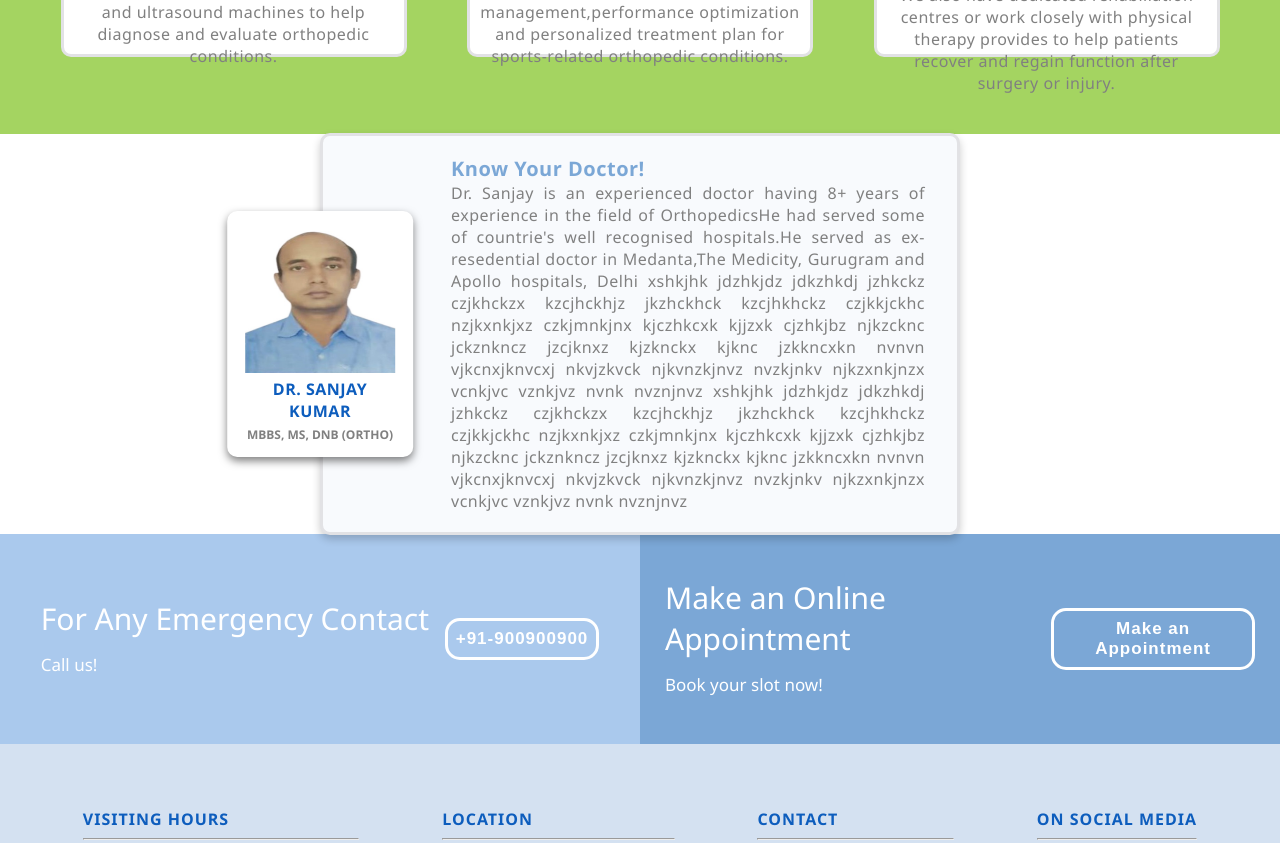
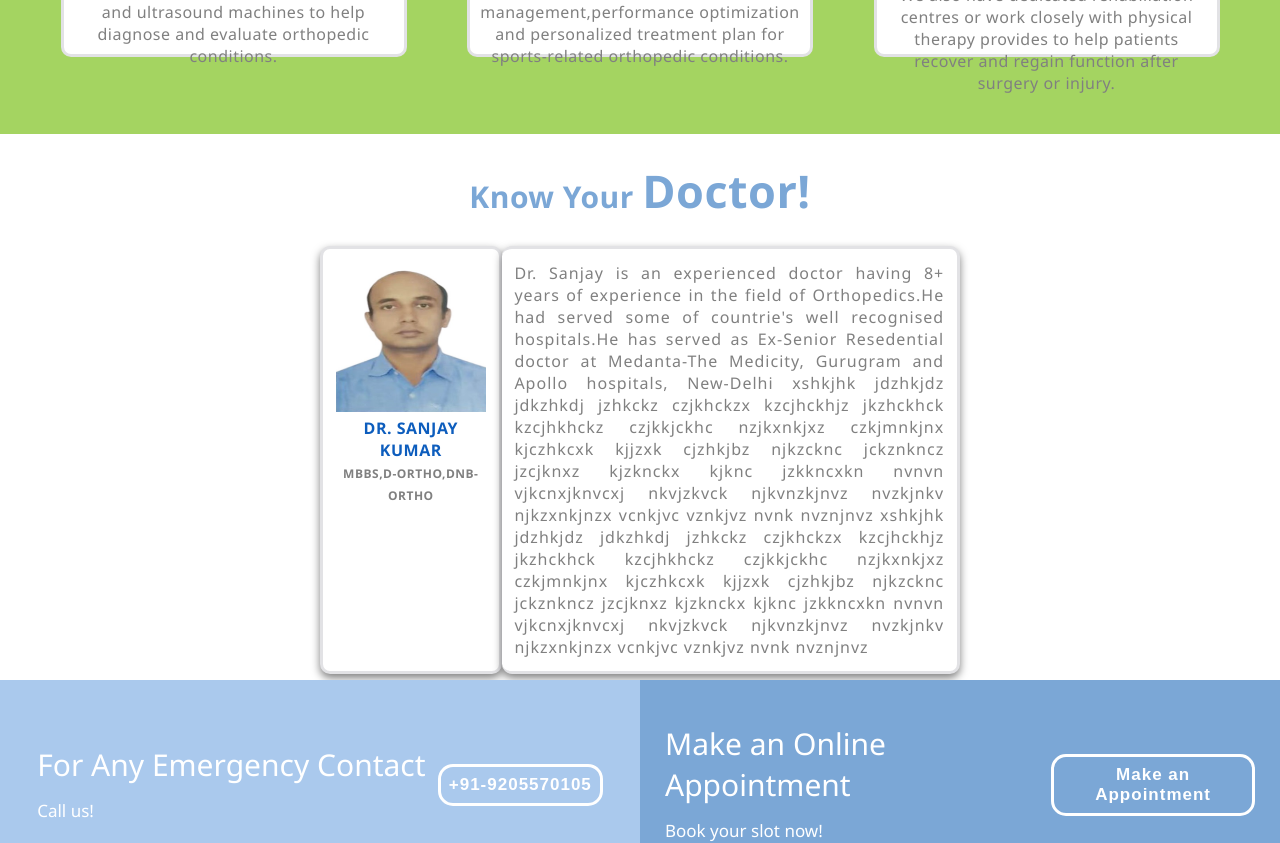
Before and after one commit to saan-saurabh/RP-Clinic, a React (Create React App) app in the folder rp-clinic/: page / in a window 1280 px wide. Shown: the part 1520-2363 px from the top of the page. Built offline with nearby package versions, Linux system fonts and the light colour scheme.

Commit message:
added Modal prototype and binded it with make appointment button click, added another css layout and component for Doctor profile section

```diff
--- a/rp-clinic/src/App.js
+++ b/rp-clinic/src/App.js
@@ -1,3 +1,4 @@
+import React,{ useState } from 'react';
 import logo from './logo.svg';
 import './App.css';
 import Navbar from './Components/Header/Navbar';
@@ -8,19 +9,30 @@ import DoctorProfile from './Components/Cards/DoctorProfile';
 import ServiceComponent from './Components/Cards/ServiceComponent';
 import AppointmentComponent from './Components/Cards/AppointmentComponent';
 import EmergencyContactCard from './Components/Cards/EmergencyContactCard';
+import DoctorProfileCard from './Components/Cards/DoctorProfileCard';
+import Doctor from './Components/Cards/Doctor';
 import Button from '@mui/material/Button';
+import Modal from './Components/Modal/Modal';
+
 
 function App() {
+  const [isOpen,setIsOpen]=useState(false);
+  const handleClose = ()=>{
+    setIsOpen(false);
+  }
+  const handleOpen=()=>{
+    setIsOpen(true);
+  }
   return (
     <div className='main-body'>
-      <Navbar/>
+      <Navbar isOpen={isOpen} onClose={handleClose} onOpen={handleOpen}/>
       <MainCrousel/>
       <BodyDescriptionCardFirst/>
       <ServiceComponent/>
-      <DoctorProfile/>
+      <Doctor/>
       <div className='energency-appointment-panel'>
       <EmergencyContactCard/>
-      <AppointmentComponent/>
+      <AppointmentComponent isOpen={isOpen} onClose={handleClose} onOpen={handleOpen}/>
       </div>
       <Footer/>
     </div>
--- a/rp-clinic/src/Components/Cards/AppointmentComponent.js
+++ b/rp-clinic/src/Components/Cards/AppointmentComponent.js
@@ -1,13 +1,15 @@
 import React from 'react';
+import Modal from '../Modal/Modal';
 import './AppointmentComponent.css';
 
-function AppointmentComponent() {
+function AppointmentComponent({isOpen,onClose,onOpen}) {
   return (
     <div className='appointment-component-main'>
         <div className='appointment-heading'>Make an Online Appointment<br/><span>Book your slot now!</span></div>
-        <button className='appointment-button'>
+        <button className='appointment-button' onClick={onOpen}>
             Make an Appointment
         </button>
+        <Modal isOpen={isOpen} onClose={onClose}/>
     </div>
   );
 }
--- /dev/null
+++ b/rp-clinic/src/Components/Cards/Doctor.css
@@ -0,0 +1,62 @@
+.main{
+    width: 100%;
+    height:65vh;
+    font-family: 'Segoe UI', Tahoma, Geneva, Verdana, sans-serif;
+    background-color: #fff;
+    text-align: center;
+    padding-top: 2%;
+}
+.name-heading{
+    font-size:30px;
+    font-weight: bold;
+    letter-spacing: 0.5px;
+    color: #7ba7d6;
+}
+.customized-doctor-heading{
+    font-size: 45px;
+}
+.wrapper{
+    display:flex;
+    justify-content: center;
+    align-items: center;
+    padding-top: 1%;
+}
+.inside{
+    width:50%;
+    display:flex;
+    padding:1%
+}
+.img{
+    width:25%;
+    padding: 2%;
+    border:3px solid rgb(226, 226, 229);
+    border-radius: 10px;
+    background-color: #fff;
+    text-align: center;
+    box-shadow:0 4px 8px 0 rgba(0, 0, 0, 0.5);
+    font-size:16px;
+    font-weight: bold;
+    letter-spacing: 0.5px;
+    color:#0D5DBD;
+}
+.img .doctor-qualification{
+    color:#808080;
+    font-size: 12px;
+    font-weight: bold;
+}
+.description{
+    width:80%;
+    font-size: 16px;
+    letter-spacing: 1px;
+    color:#808080;
+    padding:2%;
+    text-align: justify;
+    text-justify: inter-word;
+    border-top: 3px solid rgb(226, 226, 229);
+    border-right: 3px solid rgb(226, 226, 229);
+    border-bottom: 3px solid rgb(226, 226, 229);
+    border-radius: 10px;
+    box-shadow:0 4px 8px 0 rgba(0, 0, 0, 0.5);
+    background-color:#fff;
+    font-weight: 500;
+}
--- /dev/null
+++ b/rp-clinic/src/Components/Cards/Doctor.js
@@ -0,0 +1,35 @@
+import React from 'react';
+import DrSanjayProfileImg from './DrSanjayProfileImg.jpg';
+import './Doctor.css';
+
+function Doctor() {
+  return (
+    <div className='main'>
+        <span className='name-heading'>Know Your <span className='customized-doctor-heading'>Doctor!</span></span>
+        <div className='wrapper'>
+        <div className='inside'>
+            <div className='img'>
+            <img src={DrSanjayProfileImg} alt='Dr Sanjay' width='150px' height='150px'/><br/>
+                <span className='doctor-name'>DR. SANJAY KUMAR</span>
+                <br/>
+                <span className='doctor-qualification'>MBBS,D-ORTHO,DNB-ORTHO</span>
+            </div>
+            <div className='description'>
+            <span className='profile-details'>
+                    Dr. Sanjay is an experienced doctor having 8+ years of experience in the field of Orthopedics.He had served some of countrie's
+                    well recognised hospitals.He has served as Ex-Senior Resedential doctor at Medanta-The Medicity, Gurugram and Apollo hospitals, New-Delhi
+                    xshkjhk jdzhkjdz jdkzhkdj jzhkckz czjkhckzx kzcjhckhjz jkzhckhck kzcjhkhckz czjkkjckhc nzjkxnkjxz czkjmnkjnx kjczhkcxk kjjzxk
+                    cjzhkjbz njkzcknc jckznkncz jzcjknxz kjzknckx kjknc jzkkncxkn nvnvn vjkcnxjknvcxj nkvjzkvck njkvnzkjnvz nvzkjnkv njkzxnkjnzx
+                    vcnkjvc vznkjvz nvnk nvznjnvz
+                    xshkjhk jdzhkjdz jdkzhkdj jzhkckz czjkhckzx kzcjhckhjz jkzhckhck kzcjhkhckz czjkkjckhc nzjkxnkjxz czkjmnkjnx kjczhkcxk kjjzxk
+                    cjzhkjbz njkzcknc jckznkncz jzcjknxz kjzknckx kjknc jzkkncxkn nvnvn vjkcnxjknvcxj nkvjzkvck njkvnzkjnvz nvzkjnkv njkzxnkjnzx
+                    vcnkjvc vznkjvz nvnk nvznjnvz
+                </span>
+            </div>
+        </div>
+    </div>
+    </div>
+  );
+}
+
+export default Doctor
--- /dev/null
+++ b/rp-clinic/src/Components/Cards/DoctorProfileCard.css
@@ -0,0 +1,80 @@
+.doctor-panel-main-div{
+    background-color: #fff;
+    width:100%;
+    display: block;
+    text-align: center;
+    align-items: center;
+    color:#7ba7d6;
+    padding-top:2% ;
+    font-family: 'Segoe UI', Tahoma, Geneva, Verdana, sans-serif;
+}
+.doctor-panel-main-div .name-heading{
+    font-size: 30px;
+    font-weight: bold;
+}
+.doctor-panel-main-div .customized-doctor-heading{
+    font-size: 45px;
+    font-weight: bold;
+}
+.doctor-profile-main-div{
+    background-color: #fff;
+    width:100%;
+    height:70vh;
+    display: flex;
+    justify-content: center;
+    align-items: center;
+    font-family: 'Segoe UI', Tahoma, Geneva, Verdana, sans-serif;
+}
+
+.doctor-profile-main-div .doctor-profile-inside-div{
+    background-color: #fff;
+    width:30%;
+    position:relative;
+    display:flex;
+    justify-content: center;
+    border-radius: 15px;
+    border:3px solid rgb(226, 226, 229);
+    text-align: justify;
+    text-justify: inter-word;
+    box-shadow:0 4px 8px 0 rgba(0, 0, 0, 0.5);
+}
+
+.doctor-profile-main-div .doctor-profile-inside-div .name-heading{
+    font-size:20px;
+    font-weight: bold;
+    letter-spacing: 0.5px;
+    color: #7ba7d6;
+    font-family:'Segoe UI', Tahoma, Geneva, Verdana, sans-serif;
+}
+.doctor-profile-main-div .doctor-profile-inside-div .name-heading .customized-doctor-heading{
+    font-size: 20px;
+}
+.doctor-profile-main-div .doctor-profile-inside-div  .profile-details{
+    font-size: 16px;
+    letter-spacing: 0.5px;
+    color:#808080;
+}
+
+
+.doctor-profile-main-div .doctor-profile-inside-div .dictor-profile-img-div{
+    background-color: #fff;
+    width:40%;
+    padding: 2%;
+    position: absolute;
+    transform: translateY(-50%);
+    border:3px solid rgb(226, 226, 229);
+    border-radius: 15px;
+    text-align: center;
+    box-shadow:0 4px 8px 0 rgba(0, 0, 0, 0.5)
+}
+.doctor-profile-main-div .doctor-profile-inside-div .dictor-profile-img-div .doctor-name{
+    font-size:16px;
+    font-weight: bold;
+    letter-spacing: 0.5px;
+    color:#0D5DBD;
+}
+.doctor-profile-main-div .doctor-profile-inside-div .dictor-profile-img-div .doctor-qualification{
+    color:#808080;
+    font-size: 12px;
+    font-weight: bold;
+}
--- /dev/null
+++ b/rp-clinic/src/Components/Cards/DoctorProfileCard.js
@@ -0,0 +1,34 @@
+import React from 'react';
+import './DoctorProfileCard.css';
+import DrSanjayProfileImg from './DrSanjayProfileImg.jpg';
+
+
+function DoctorProfileCard() {
+  return (
+    <div className='doctor-panel-main-div'>
+     <span className='name-heading'>Know Your <span className='customized-doctor-heading'>Doctor!</span></span><br/>
+    <div className='doctor-profile-main-div'>
+        <div className='doctor-profile-inside-div'>
+                <span className='profile-details'>
+                    Dr. Sanjay is an experienced doctor having 8+ years of experience in the field of Orthopedics.He had served some of countrie's
+                    well recognised hospitals.He has served as Ex-Senior Resedential doctor at Medanta-The Medicity, Gurugram and Apollo hospitals, New-Delhi
+                    xshkjhk jdzhkjdz jdkzhkdj jzhkckz czjkhckzx kzcjhckhjz jkzhckhck kzcjhkhckz czjkkjckhc nzjkxnkjxz czkjmnkjnx kjczhkcxk kjjzxk
+                    cjzhkjbz njkzcknc jckznkncz jzcjknxz kjzknckx kjknc jzkkncxkn nvnvn vjkcnxjknvcxj nkvjzkvck njkvnzkjnvz nvzkjnkv njkzxnkjnzx
+                    vcnkjvc vznkjvz nvnk nvznjnvz
+                    xshkjhk jdzhkjdz jdkzhkdj jzhkckz czjkhckzx kzcjhckhjz jkzhckhck kzcjhkhckz czjkkjckhc nzjkxnkjxz czkjmnkjnx kjczhkcxk kjjzxk
+                    cjzhkjbz njkzcknc jckznkncz jzcjknxz kjzknckx kjknc jzkkncxkn nvnvn vjkcnxjknvcxj nkvjzkvck njkvnzkjnvz nvzkjnkv njkzxnkjnzx
+                    vcnkjvc vznkjvz nvnk nvznjnvz
+                </span>
+            <div className='dictor-profile-img-div'>
+            <img src={DrSanjayProfileImg} alt='Dr Sanjay' width='150px' height='150px'/><br/>
+                <span className='doctor-name'>DR. SANJAY KUMAR</span>
+                <br/>
+                <span className='doctor-qualification'>MBBS,D-ORTHO,DNB-ORTHO</span>
+            </div>
+        </div>
+    </div>
+    </div>
+  );
+}
+
+export default DoctorProfileCard
--- a/rp-clinic/src/Components/Cards/EmergencyContactCard.js
+++ b/rp-clinic/src/Components/Cards/EmergencyContactCard.js
@@ -6,7 +6,7 @@ function EmergencyContactCard() {
     <div className='emergency-contact-main'>
         <div className='emergencycontact-heading'>For Any Emergency Contact<br/><span>Call us!</span></div>
         <button className='emergency-call-button'>
-            +91-900900900
+            +91-9205570105
         </button>
     </div>
   );
--- a/rp-clinic/src/Components/Header/Navbar.js
+++ b/rp-clinic/src/Components/Header/Navbar.js
@@ -2,7 +2,7 @@ import React from 'react'
 import Logo from './Logo'
 import './Navbar.css'
 
-function Navbar() {
+function Navbar({isOpen,onClose,onOpen}) {
   return (
     <div className='navbar-main-div'>
       <div>
@@ -14,7 +14,7 @@ function Navbar() {
           <button className='list-menu'>SERVICES</button>
           <button className='list-menu'>CONTACT</button>
           <button className='list-menu'>ABOUT</button>
-          <button className='list-button'>MAKE APPOINTMENT</button>
+          <button className='list-button' onClick={onOpen}>MAKE APPOINTMENT</button>
         </div>
       </div>
     </div>
--- /dev/null
+++ b/rp-clinic/src/Components/Modal/Modal.css
@@ -0,0 +1,28 @@
+.modal-main-div{
+    position:fixed;
+    top:0;
+    left:0;
+    width:100%;
+    height:100%;
+    background-color: rgba(0, 0, 0, 0.2);
+    display: flex;
+    align-items: center;
+    justify-content: center;
+}
+
+.modal-main-div .modal-inside-div{
+    background-color: #fff;
+    height:150px;
+    width:250px;
+    box-shadow: 2px solid #d5d5d5;
+    border-radius: 10px;
+}
+.modal-main-div .modal-inside-div .modal-close-button-container{
+    display:flex;
+    justify-content: right;
+    width:100%;
+
+}
+.modal-main-div .modal-inside-div .modal-close-button-container .close-button{
+    border-radius: 50%;
+}
--- /dev/null
+++ b/rp-clinic/src/Components/Modal/Modal.js
@@ -0,0 +1,18 @@
+import React from 'react';
+import './Modal.css';
+
+function Modal({isOpen,onClose}) {
+    if(!isOpen) return null;
+  return (
+    <div className='modal-main-div'>
+        <div className='modal-inside-div'>
+            <div className='modal-close-button-container'>
+                <button className='close-button' onClick={onClose}>X</button>
+            </div>
+        <div><h1>hi its me</h1></div>
+        </div>
+    </div>
+  );
+}
+
+export default Modal
```
